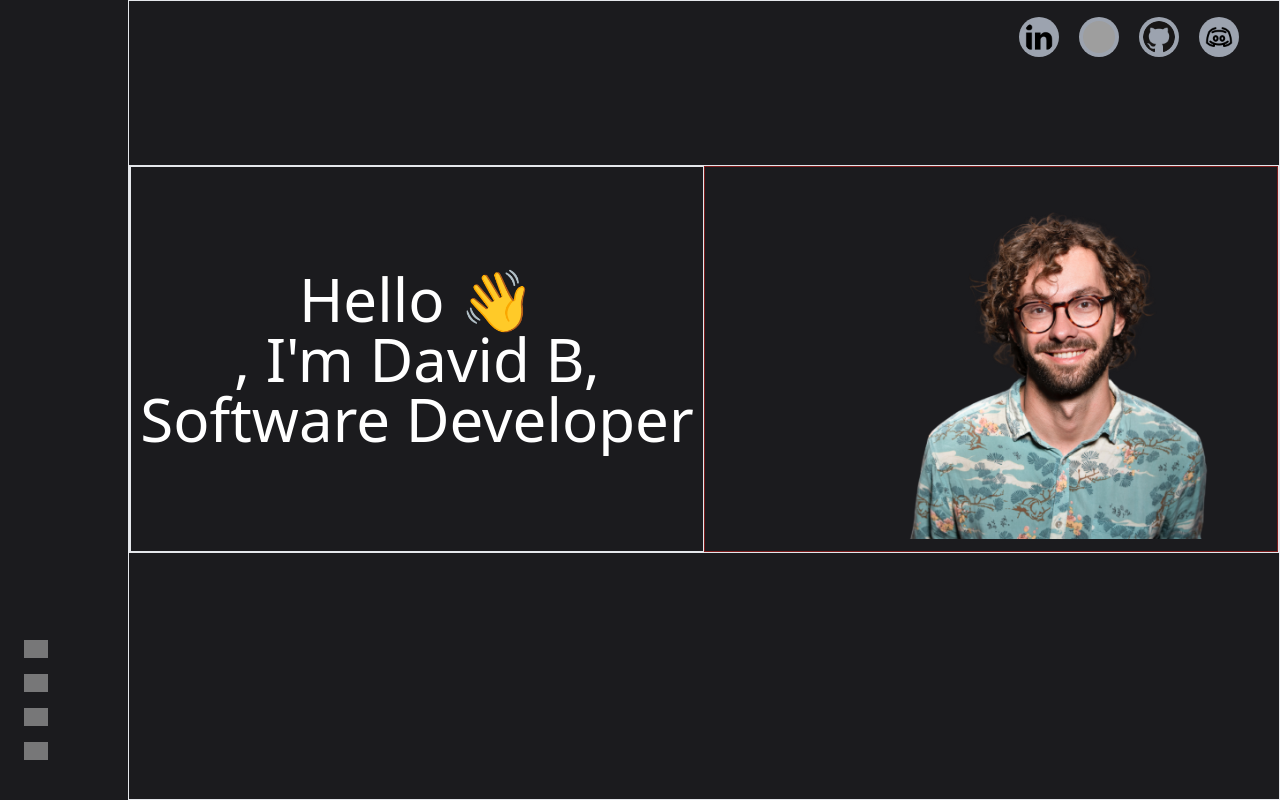
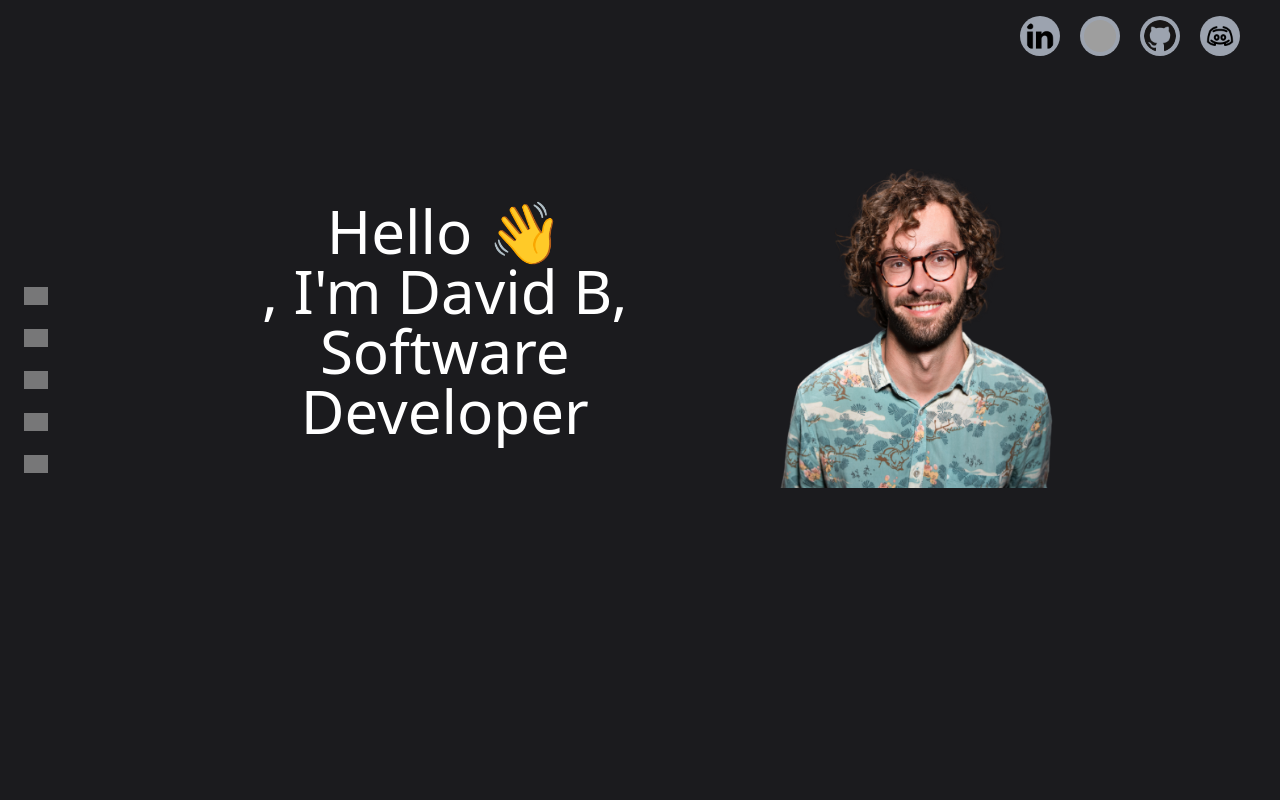
Before and after one commit to b1621/portfolio1, a React (Vite) app: page / in a window 1280 px wide. Shown: the top 800 px of the page. Built offline with nearby package versions, Linux system fonts and the light colour scheme; grey boxes are pictures that could not be loaded.

Commit message:
adding link to side bars

```diff
--- a/src/pages/About.jsx
+++ b/src/pages/About.jsx
@@ -2,7 +2,7 @@ import React from "react";
 
 const About = () => {
   return (
-    <div className=" h-screen border border-yellow-800" id="about">
+    <div className=" h-screen " id="about">
       <div className=" my-20 flex mx-14">
         <div className=" md:-my-10 hidden sm:block ">
           <img
--- a/src/pages/Home.jsx
+++ b/src/pages/Home.jsx
@@ -2,7 +2,7 @@ const Home = () => {
   const iconStyle =
     "bg-gray-400 rounded-full p-1 w-10 transform hover:scale-110 cursor-pointer transition duration-500";
   return (
-    <div id="home" className="border h-screen">
+    <div id="home" className=" h-screen">
       <div className=" flex justify-end py-4 space-x-5 pr-10">
         <img
           className={iconStyle}
@@ -26,15 +26,15 @@ const Home = () => {
           alt=""
         />
       </div>
-      <div className="flex justify-around border  align-middle mt-[8%]">
-        <div className="border text-6xl w-full flex flex-col justify-center align-middle">
+      <div className="flex justify-around  w-[90%] mx-auto  align-middle mt-[8%]">
+        <div className=" text-6xl w-full flex flex-col justify-center align-middle">
           <div className="text-center ">
             Hello 👋 <br /> , I'm David B, <br /> Software Developer
           </div>
         </div>
-        <div className=" border border-red-900 w-full">
+        <div className="flex justify-start   w-full">
           <img
-            className="  top p-3 h-96"
+            className=" -ml-28 -mt-10 top p-3 h-[120%]"
             src="./christian-buehner-DItYlc26zVI-unsplash-removebg-preview.png"
             alt=""
           />
--- a/src/pages/Projects.jsx
+++ b/src/pages/Projects.jsx
@@ -69,12 +69,12 @@ const Projects = () => {
   ];
   return (
     <div className=" min-h-screen" id="projects">
-      <div className="">
+      <div className=" mt-4">
         <h2 className="text-center text-5xl mb-4 mt-7">Projects</h2>
         <h3 className="text-center text-2xl text-slate-200">
           Things i've built so far
         </h3>
-        <div className="flex flex-wrap  mt-10 mb-14 mx-10">
+        <div className="flex flex-wrap  mb-32 mx-10">
           {projectsList.map((project) => (
             <div key={project}>
               <ProjectCard
--- a/src/pages/Sidebar.jsx
+++ b/src/pages/Sidebar.jsx
@@ -6,10 +6,18 @@ const Sidebar = () => {
   const styleIcon =
     "w-6 opacity-70 duration-300 hover:scale-110 cursor-pointer";
   return (
-    <div className=" w-32  fixed h-full flex flex-col justify-end">
+    <div className=" w-32  fixed h-full flex flex-col justify-end justify-center">
       <div className=" mb-10 ">
-        <div className=" w-20 mx-auto flex flex-col space-y-4 ">
-          <Link title="about">
+        <div className=" w-20 mx-auto flex flex-col space-y-6 ">
+          <Link to="home">
+            <img
+              title="home"
+              className={styleIcon}
+              src="/settings/house-24.ico"
+              alt=""
+            />
+          </Link>
+          <Link to="about">
             <img
               title="about"
               className={styleIcon}
@@ -17,7 +25,7 @@ const Sidebar = () => {
               alt=""
             />
           </Link>
-          <Link>
+          <Link to="techstack">
             <img
               title="skills"
               className={styleIcon}
@@ -25,7 +33,7 @@ const Sidebar = () => {
               alt=""
             />
           </Link>
-          <Link>
+          <Link to="projects">
             <img
               title="projects"
               className={styleIcon}
@@ -33,7 +41,7 @@ const Sidebar = () => {
               alt=""
             />
           </Link>
-          <Link>
+          <Link to="contact">
             <img
               title="message"
               className={styleIcon}
```
Also changed, not shown: 1 other file (tests, documents, lock files or other folders).
